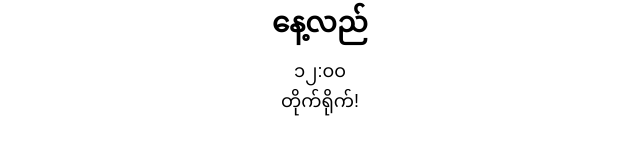
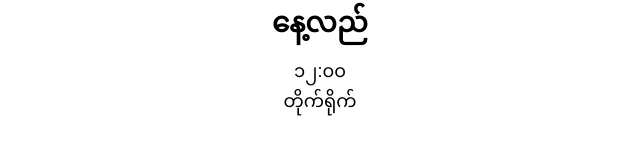
Before and after one commit to fine1997/dailylivetime, a plain HTML site: page index.html in a window 1280 px wide. Shown: the part 342-496 px from the top of the page, 320-960 px from the left. Drawn offline with Linux system fonts and the light colour scheme.

Commit message:
Update index.html

```diff
--- a/index.html
+++ b/index.html
@@ -28,7 +28,7 @@
     <div class="text-container">
         <div class="large-text">နေ့လည်</div>
         <div class="normal-text">၁၂:၀၀</div>
-        <div class="normal-text">တိုက်ရိုက်!</div>
+        <div class="normal-text">တိုက်ရိုက်</div>
     </div>
 </body>
 </html>
```
